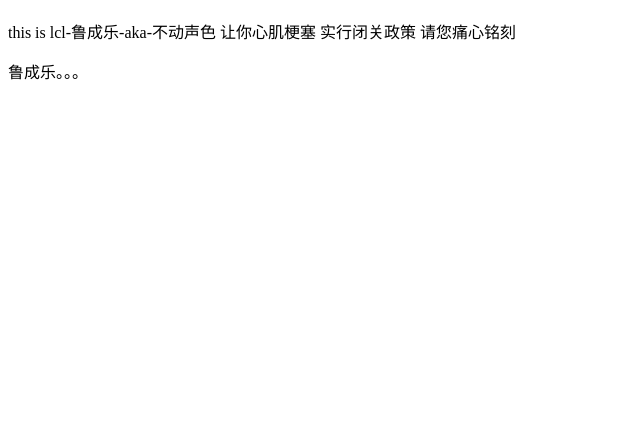
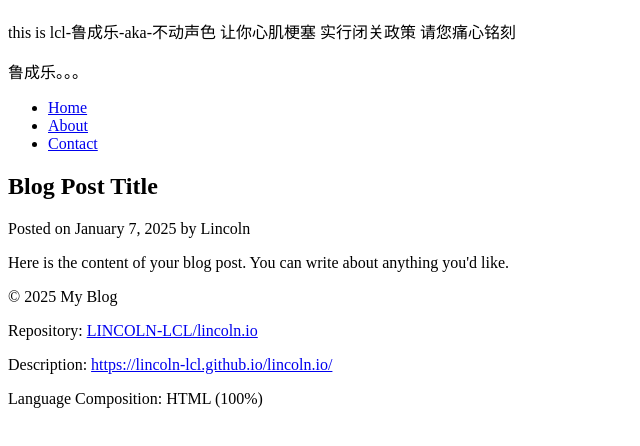
Before and after one commit to LINCOLN-LCL/lincoln.io, a plain HTML site: page index.html in a window 1280 px wide. Shown: the part 70-516 px from the top of the page, without its empty margins (0-640 px from the left). Drawn offline with Linux system fonts and the light colour scheme.

Commit message:
Update index.html

```diff
--- a/index.html
+++ b/index.html
@@ -1,10 +1,35 @@
 <!DOCTYPE html>
-<html>
+<html lang="en">
 <head>
-<meta charset="utf-8">
+    <meta charset="UTF-8">
+    <meta name="viewport" content="width=device-width, initial-scale=1.0">
+    <title>My Blog</title>
+    <link rel="stylesheet" href="styles.css">
 </head>
 <body>
-    <h1>LCL-LINCOLN-鲁成乐</h1>
-    <p>this is lcl-鲁成乐-aka-不动声色 让你心肌梗塞 实行闭关政策 请您痛心铭刻 </p>鲁成乐。。。
+    <header>
+        <h1>LCL-LINCOLN-鲁成乐</h1>
+        <p>this is lcl-鲁成乐-aka-不动声色 让你心肌梗塞 实行闭关政策 请您痛心铭刻 </p>鲁成乐。。。
+        <nav>
+            <ul>
+                <li><a href="index.html">Home</a></li>
+                <li><a href="about.html">About</a></li>
+                <li><a href="contact.html">Contact</a></li>
+            </ul>
+        </nav>
+    </header>
+    <main>
+        <article>
+            <h2>Blog Post Title</h2>
+            <p>Posted on January 7, 2025 by Lincoln</p>
+            <p>Here is the content of your blog post. You can write about anything you'd like.</p>
+        </article>
+    </main>
+    <footer>
+        <p>&copy; 2025 My Blog</p>
+        <p>Repository: <a href="https://github.com/LINCOLN-LCL/lincoln.io">LINCOLN-LCL/lincoln.io</a></p>
+        <p>Description: <a href="https://lincoln-lcl.github.io/lincoln.io/">https://lincoln-lcl.github.io/lincoln.io/</a></p>
+        <p>Language Composition: HTML (100%)</p>
+    </footer>
 </body>
 </html>
```
